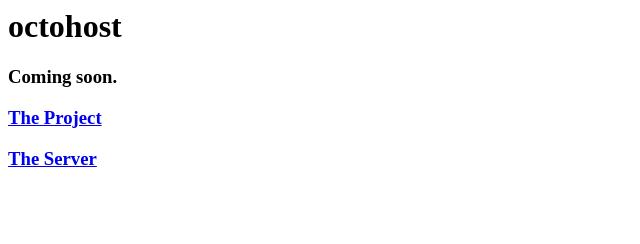
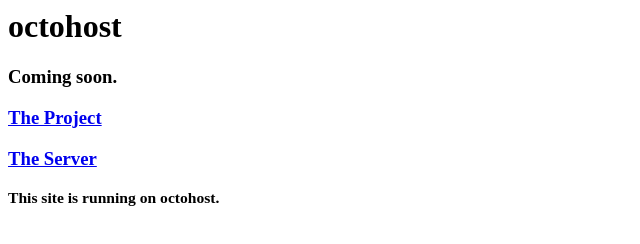
Before and after one commit to octohost/www, a website: page public/index.jade in a window 1280 px wide. Shown: the whole page, without its empty margins (0-640 px from the left). Drawn offline with nearby package versions, Linux system fonts and the light colour scheme; files that its build step writes are made by us from their sources.

Commit message:
Running on note.

```diff
--- a/public/index.jade
+++ b/public/index.jade
@@ -9,3 +9,4 @@ html(lang="en")
         a(href="https://github.com/octohost") The Project
       p
         a(href="https://github.com/octohost/octohost") The Server
+      small This site is running on octohost.
```
